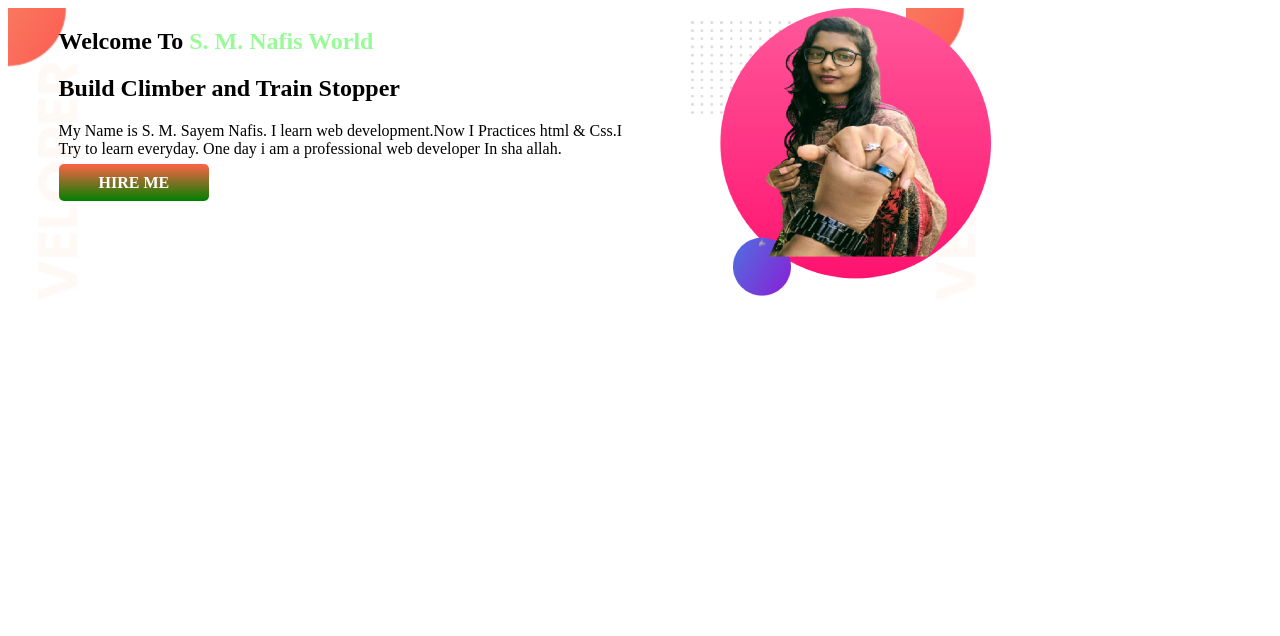
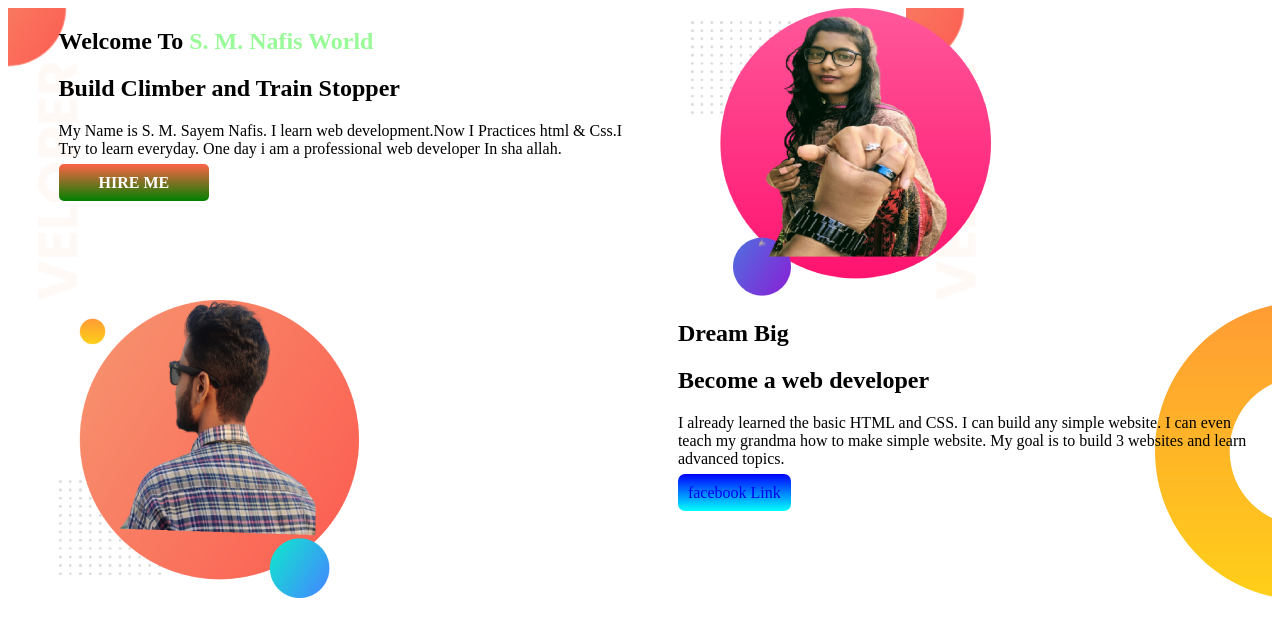
Before and after one commit to Nafis2703/Developer-portfolio1, a plain HTML site: page index.html in a window 1280 px wide. Drawn offline with Linux system fonts and the light colour scheme.

Commit message:
My Website

```diff
--- a/index.html
+++ b/index.html
@@ -26,8 +26,18 @@
             <div  class="half-width">
                 <img src="images/nt.png" alt="">
             </div>
+         </section>
+         <section class="less-bannar">
+             <div class="full-width">
+                 <img src="images/my-bg (1).png" alt="">
+             </div>
+             <div class="full-width">
+                 <h1>Dream Big</h1>
 
-
+                 <h2>Become a web developer</h2>
+                 <p>I already learned the basic HTML and CSS. I can build any simple website. I can even teach my grandma how to make simple website. My goal is to build 3 websites and learn advanced topics.</p>
+                 <a class="ancor-button" href="https://www.facebook.com/shariar.nafis.90/">facebook Link</a>
+             </div>
          </section>
 
 
--- a/style.css
+++ b/style.css
@@ -20,3 +20,22 @@ section{
 .top-banner{
     background-image: url(images/top-banner.png);
 }
+.full-width
+{
+    width: 45%;
+    padding-left: 4%;
+
+}
+.less-bannar
+{
+    background-image: url(images/dream-bg.png);
+    background-position: right;
+    background-repeat: no-repeat;
+
+}
+.ancor-button{
+    background-image: linear-gradient(blue,cyan);
+    text-decoration: none;
+    padding: 10px;
+    border-radius: 7px;
+}
```
